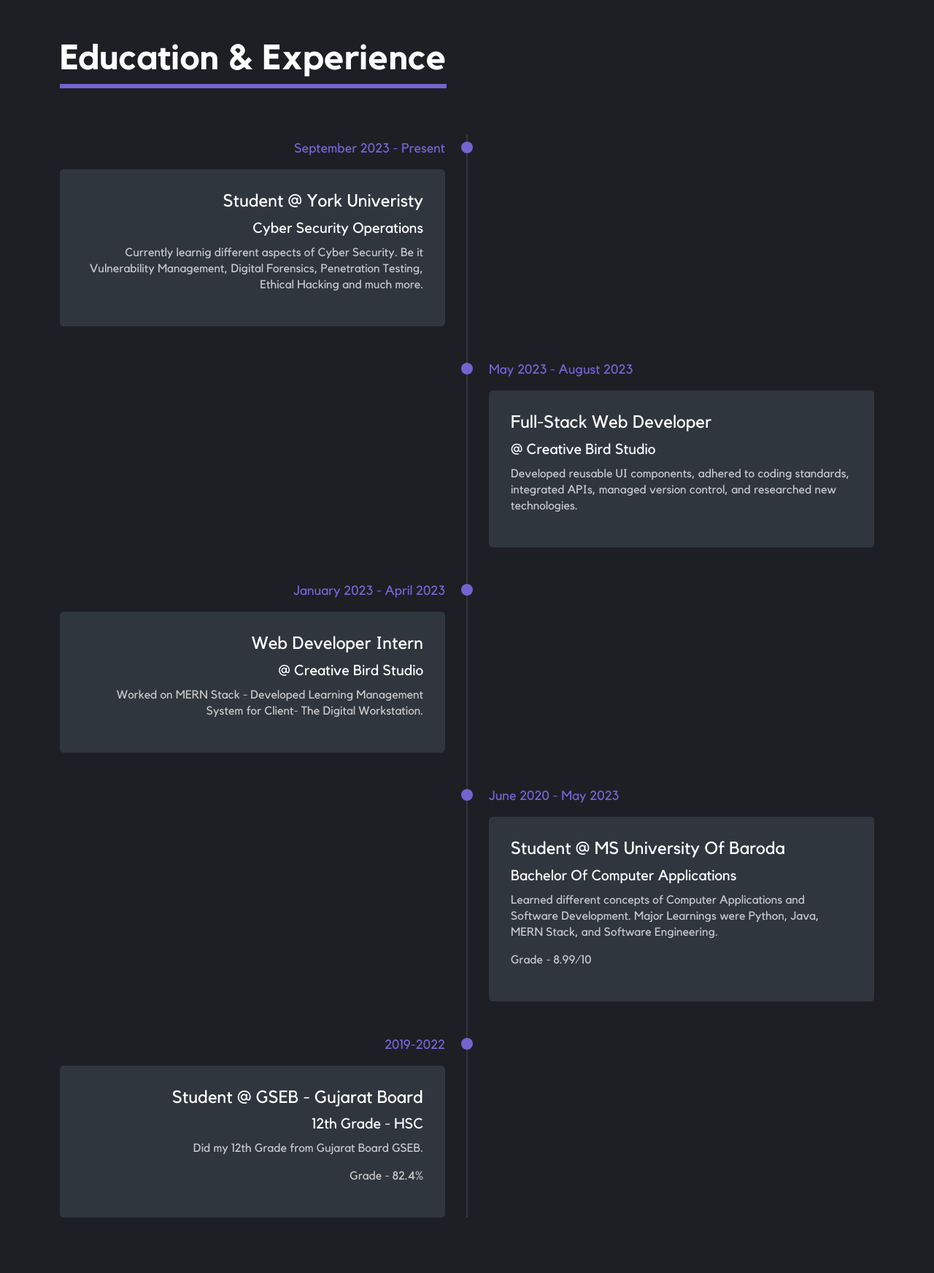
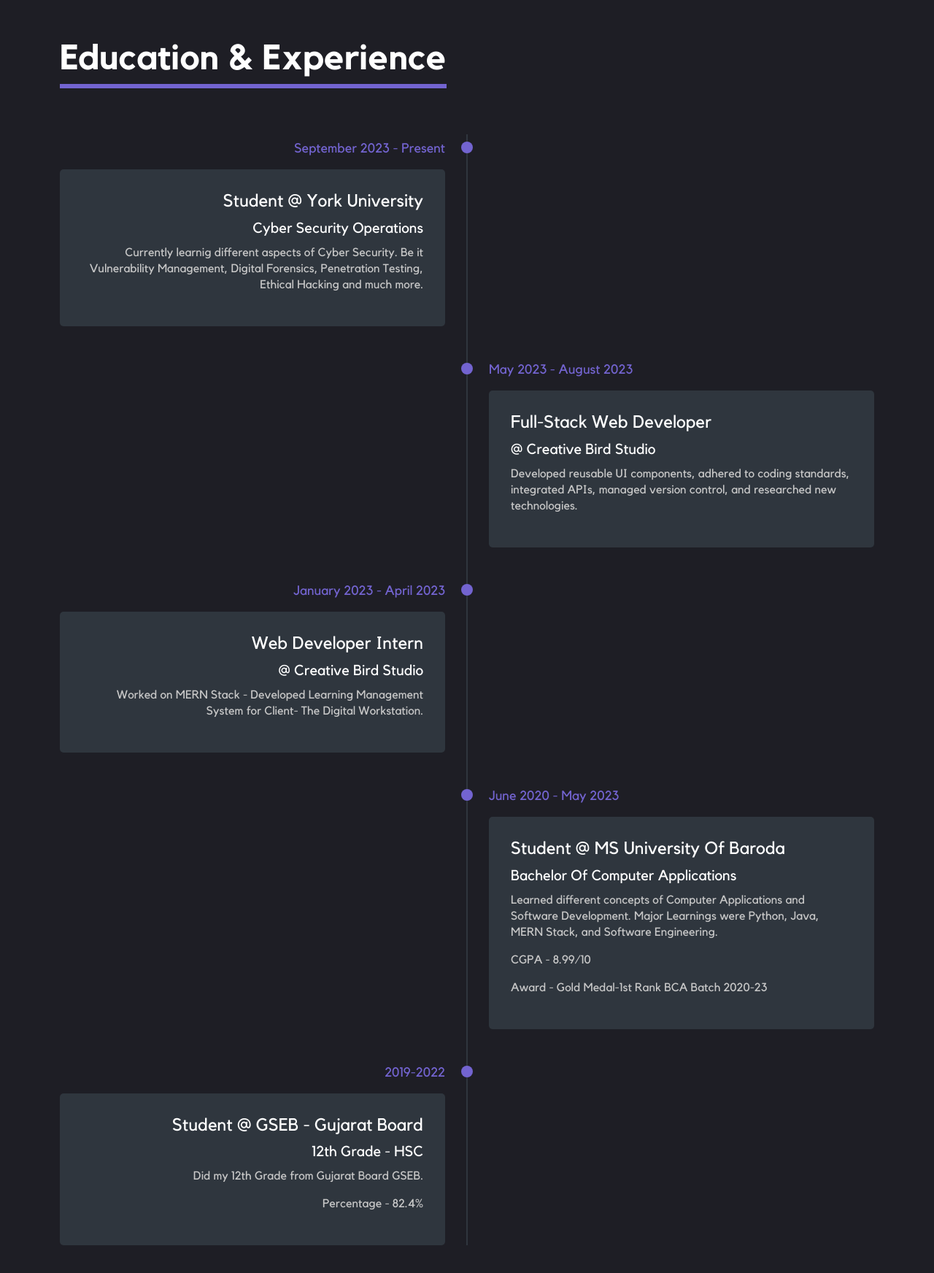
Before and after one commit to ShahVandit8/portfolio, a React (Create React App) app: page / in a window 1280 px wide. Shown: the part 2202-3946 px from the top of the page at 73% size. Built offline with nearby package versions, Linux system fonts and the light colour scheme.

Commit message:
Updated Resume Link and Content of Timeline Section

```diff
--- a/src/components/Hero.js
+++ b/src/components/Hero.js
@@ -21,7 +21,7 @@ const Hero = () => {
                         />
                     </span>
                     <p>I weave code to create seamless and visually appealing online experiences. Basically i develop Websites 😅</p>
-                    <button className="btn work-btn btn-lg"><a href="https://drive.google.com/file/d/1WKPBoZH-Bnq7LDjEXi67aUhUWbqce533/view?usp=sharing" target='_blank' >See Resume</a></button>
+                    <button className="btn work-btn btn-lg"><a href="https://drive.google.com/file/d/1tXmm0swZ5ouujLZiLWQ9I8qCSaKylyCN/view?usp=sharing" target='_blank' >See Resume</a></button>
                 </div>
 
             </div>
--- a/src/components/Timeline.js
+++ b/src/components/Timeline.js
@@ -16,7 +16,7 @@ const Timeline = () => {
                             <div class="timeline-dot"></div>
                             <div class="timeline-date">September 2023 - Present</div>
                             <div class="timeline-content">
-                                <h3>Student @ York Univeristy</h3>
+                                <h3>Student @ York University</h3>
                                 <h4>Cyber Security Operations</h4>
                                 <p>Currently learnig different aspects of Cyber Security. Be it Vulnerability Management, Digital Forensics, Penetration Testing, Ethical Hacking and much more.</p>
                             </div>
@@ -46,7 +46,8 @@ const Timeline = () => {
                                 <h3>Student @ MS University of Baroda</h3>
                                 <h4>Bachelor of Computer Applications</h4>
                                 <p>Learned different concepts of Computer Applications and Software Development. Major Learnings were Python, Java, MERN Stack, and Software Engineering. </p>
-                                <p>Grade - 8.99/10</p>
+                                <p>CGPA - 8.99/10</p>
+                                <p>Award - Gold Medal-1st Rank BCA Batch 2020-23</p>
                             </div>
                         </div>
                         <div class="timeline-item">
@@ -56,7 +57,7 @@ const Timeline = () => {
                                 <h3>Student @ GSEB - Gujarat Board</h3>
                                 <h4>12th Grade - HSC</h4>
                                 <p>Did my 12th Grade from Gujarat Board GSEB.</p>
-                                <p>Grade - 82.4%</p>
+                                <p>Percentage - 82.4%</p>
                             </div>
                         </div>
                     </div>
```
